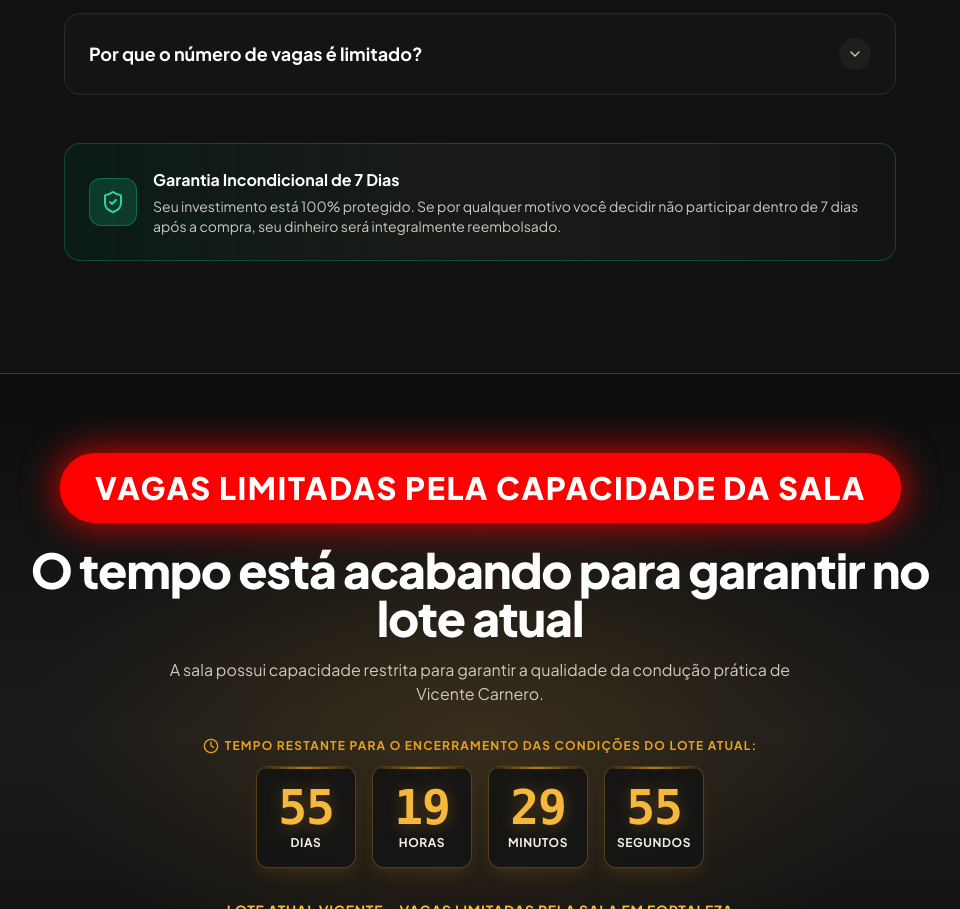
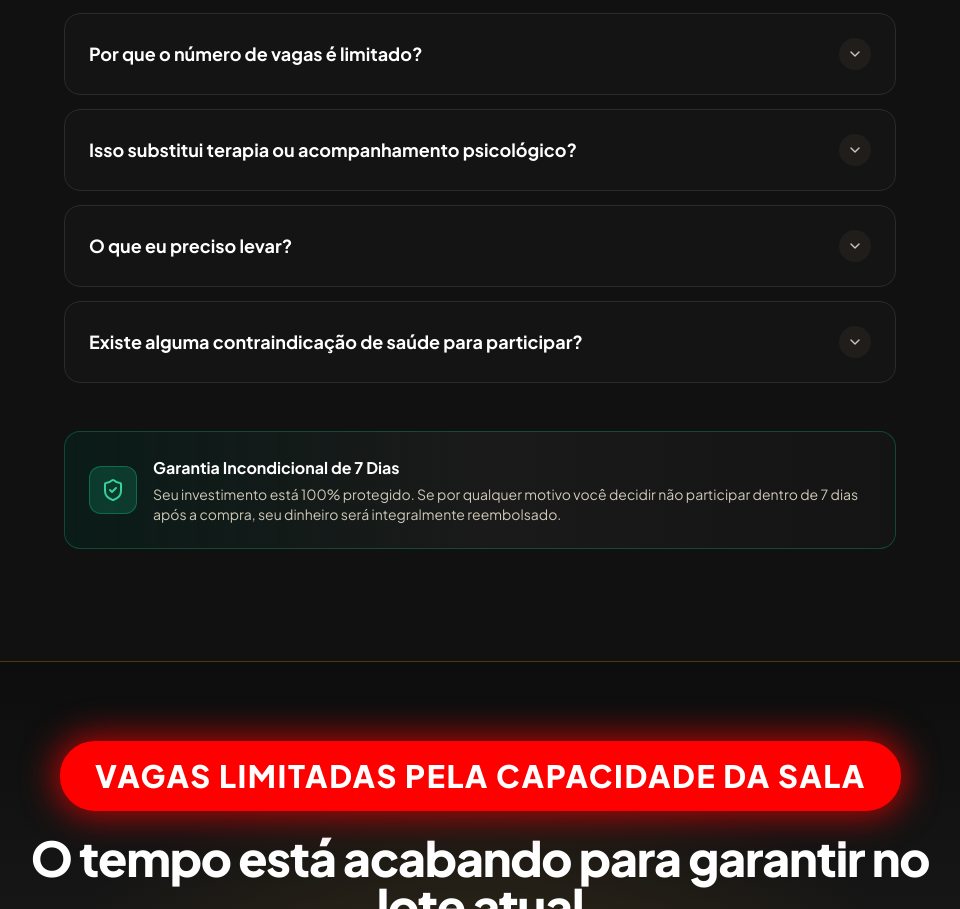
Before and after one commit to Marcelribeiro777/landing-page-vicente-governe-suas-emo-es, a React (Vite) app: page / in a window 1280 px wide. Shown: the part 9488-10397 px from the top of the page, without its empty margins (160-1120 px from the left). Built offline with nearby package versions, Linux system fonts and the light colour scheme; a web font is replaced by a local one.

Commit message:
Adiciona 3 novas perguntas ao FAQ e incrementa versão para 0.0.44

```diff
--- a/package.json
+++ b/package.json
@@ -2,7 +2,7 @@
   "name": "skip-react-template",
   "description": "A frontend React Vite TypeScript Shadcn UI template for Skip projects",
   "private": true,
-  "version": "0.0.43",
+  "version": "0.0.44",
   "type": "module",
   "scripts": {
     "start": "vite dev",
--- a/src/content/event.ts
+++ b/src/content/event.ts
@@ -456,6 +456,21 @@ export const eventContent: EventData = {
         answer:
           'Como o trabalho envolve exercícios práticos guiados na sala e acompanhamento próximo de Vicente Carnero, o número de vagas é estritamente limitado pela capacidade da sala.',
       },
+      {
+        question: 'Isso substitui terapia ou acompanhamento psicológico?',
+        answer:
+          'Não. É uma experiência educativa e prática, não um atendimento clínico individual. Quem já está em acompanhamento pode e deve continuar — o evento é um complemento, não uma substituição.',
+      },
+      {
+        // Resposta provisória: conteúdo depende de definição do Vicente
+        question: 'O que eu preciso levar?',
+        answer: 'Em breve: a lista do que levar será divulgada aqui.',
+      },
+      {
+        // Resposta provisória: conteúdo clínico depende de definição do Vicente
+        question: 'Existe alguma contraindicação de saúde para participar?',
+        answer: 'Esta informação será divulgada em breve.',
+      },
     ],
   },
 
--- a/src/lib/pocketbase/schema.json
+++ b/src/lib/pocketbase/schema.json
@@ -1,5 +1,5 @@
 {
-  "generatedAt": "2026-09-12T23:11:06.566Z",
+  "generatedAt": "2026-09-12T23:16:13.491Z",
   "collections": [
     {
       "name": "users",
```
Also changed, not shown: .skip.config.json.
